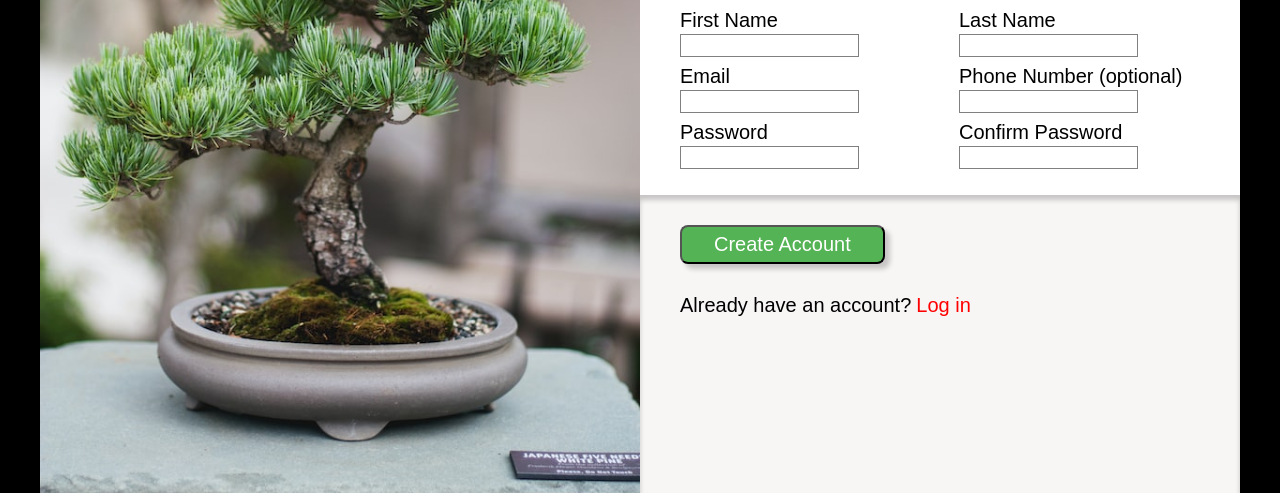
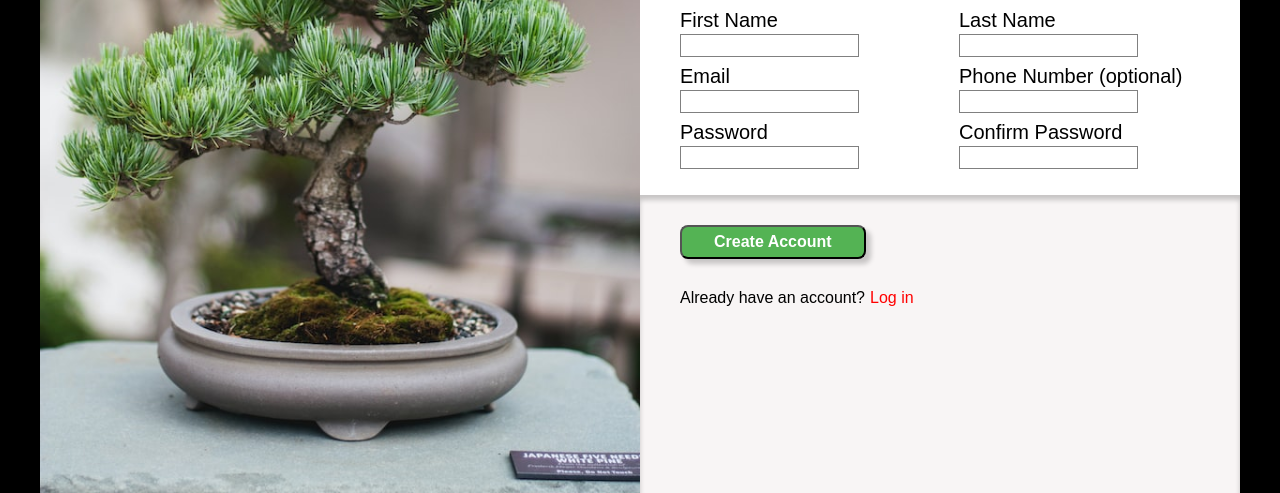
Before and after one commit to bwd202/signup-form, a plain HTML site: page index.html in a window 1280 px wide. Shown: the part 407-900 px from the top of the page. Drawn offline with Linux system fonts and the light colour scheme.

Commit message:
increase button font-weight

```diff
--- a/style.css
+++ b/style.css
@@ -64,7 +64,8 @@ header {
 }
 
 h1 {
-    margin-bottom: 30px;
+    margin-bottom: 20px;
+    font-weight: 900;
 }
 
 header p {
@@ -120,8 +121,13 @@ footer {
     /* added here because it was not 'working' in the article: would have to add margin bottom or alter z-index to make shadow appear */
 }
 
+footer p {
+    font-size: 0.8em;
+}
+
 button {
-    font-size: 1em;
+    font-size: 0.8em;
+    font-weight: 900;
     margin-bottom: 30px;
     padding: 6px 32px;
     background-color: var(--green);
```
